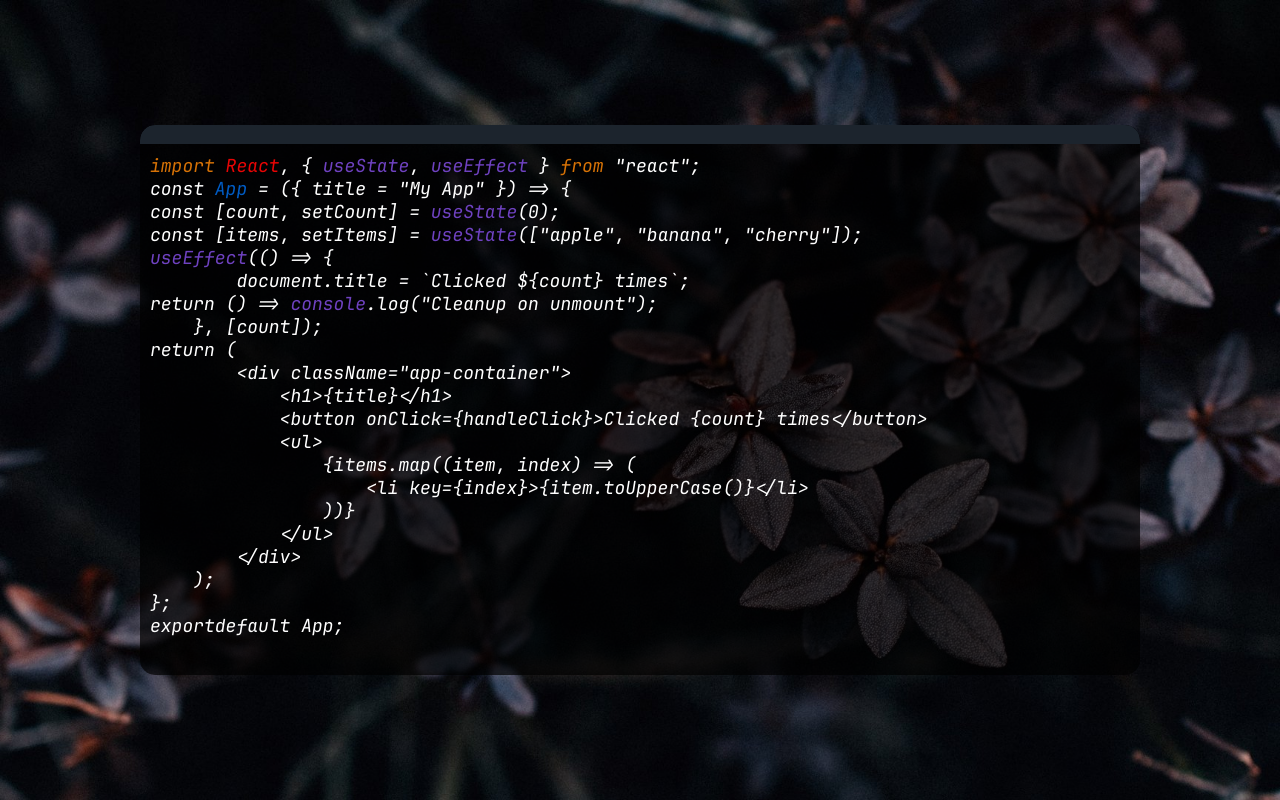
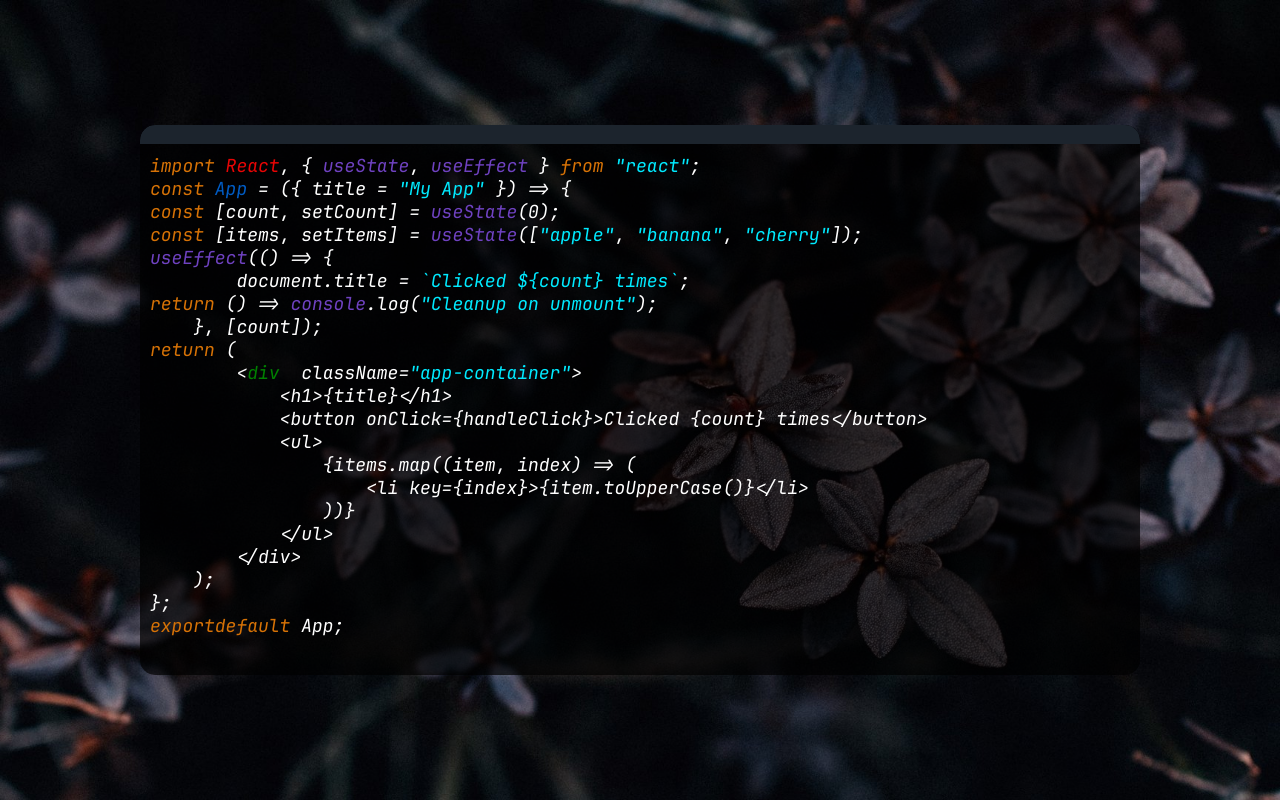
Before and after one commit to david14higgins/CodedByDavid, a React (Vite) app: page / in a window 1280 px wide. Built offline with nearby package versions, Linux system fonts and the light colour scheme.

Commit message:
html tag colour added

```diff
--- a/src/CodeSnippet.jsx
+++ b/src/CodeSnippet.jsx
@@ -5,17 +5,18 @@ const CodeSnippet = () => {
   return (
     <div>
       <style>{`
-        .import   { color: #d67206; }
-        .react { color: #e80505; }
+        .keyword   { color: #d67206; }
+        .react    { color: #e80505; }
         .builtin   { color: #6f42c1; }
-        .string    { color: white; }
+        .string    { color: #00eaff; }
+        .html     { color: green; }
         .function  { color: #005cc5; }
         .bracket   { color: #000000; }
         .comment   { color: #6a737d; font-style: italic; }
         .code-line { white-space: pre; margin: 0; }
       `}</style>
 
-      <p className="code-line"><span className="import">import </span> <span className="react">React</span>, &#123; <span className="builtin">useState</span>, <span className="builtin">useEffect</span> &#125; <span className="import">from </span> <span className="string">"react"</span>;</p>
+      <p className="code-line"><span className="keyword">import </span> <span className="react">React</span>, &#123; <span className="builtin">useState</span>, <span className="builtin">useEffect</span> &#125; <span className="keyword">from </span> <span className="string">"react"</span>;</p>
       <p className="code-line"></p>
       <p className="code-line"><span className="keyword">const </span> <span className="function">App</span> = (&#123; title = <span className="string">"My App"</span> &#125;) =&gt; &#123;</p>
       <p className="code-line">    <span className="keyword">const</span> [count, setCount] = <span className="builtin">useState</span>(0);</p>
@@ -26,7 +27,7 @@ const CodeSnippet = () => {
       <p className="code-line">    &#125;, [count]);</p>
       <p className="code-line"></p>
       <p className="code-line">    <span className="keyword">return</span> (</p>
-      <p className="code-line">        &lt;div className=<span className="string">"app-container"</span>&gt;</p>
+      <p className="code-line">        &lt;<span className="html">div </span> className=<span className="string">"app-container"</span>&gt;</p>
       <p className="code-line">            &lt;h1&gt;&#123;title&#125;&lt;/h1&gt;</p>
       <p className="code-line">            &lt;button onClick=&#123;handleClick&#125;&gt;Clicked &#123;count&#125; times&lt;/button&gt;</p>
       <p className="code-line">            &lt;ul&gt;</p>
```
